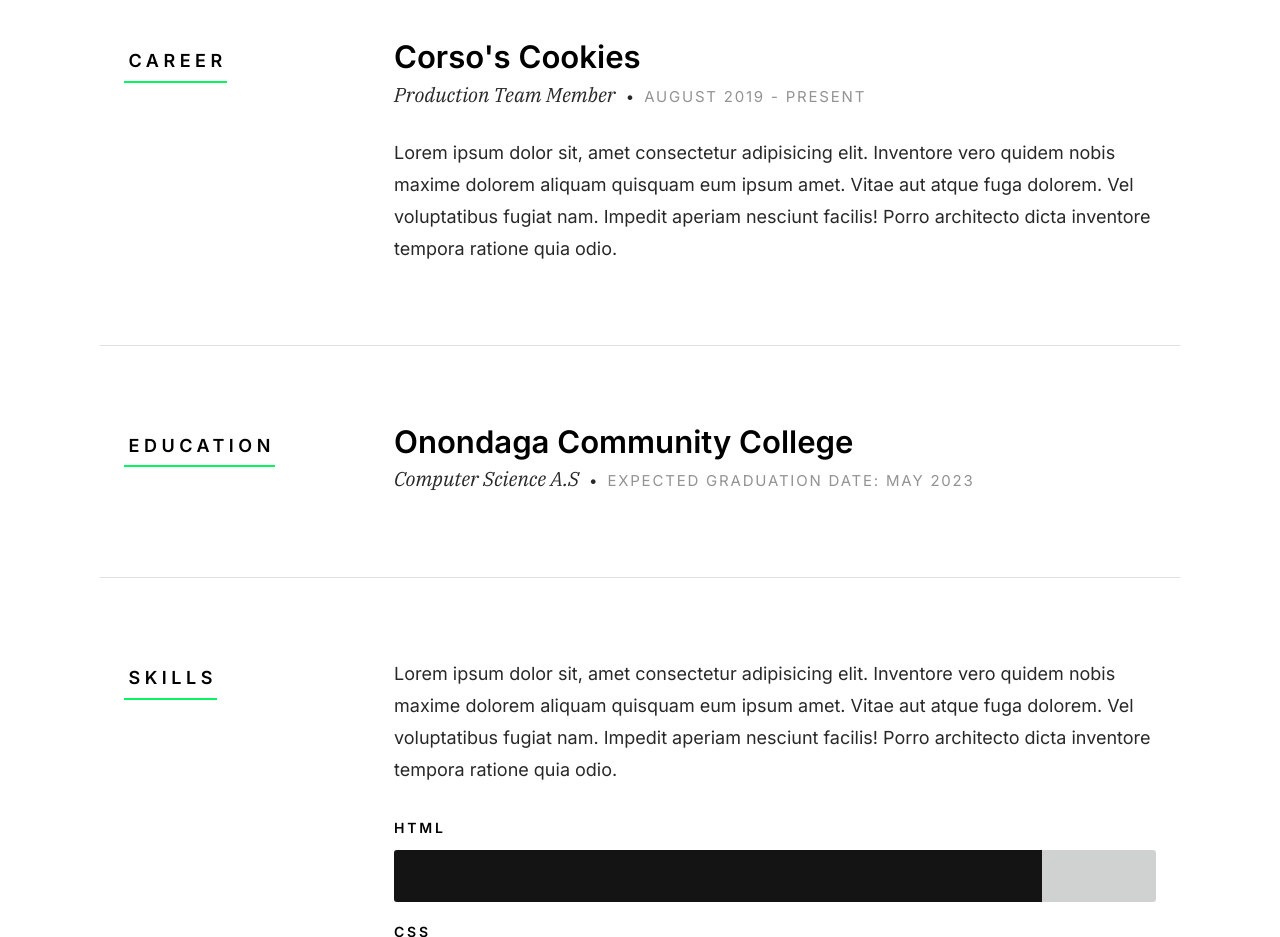
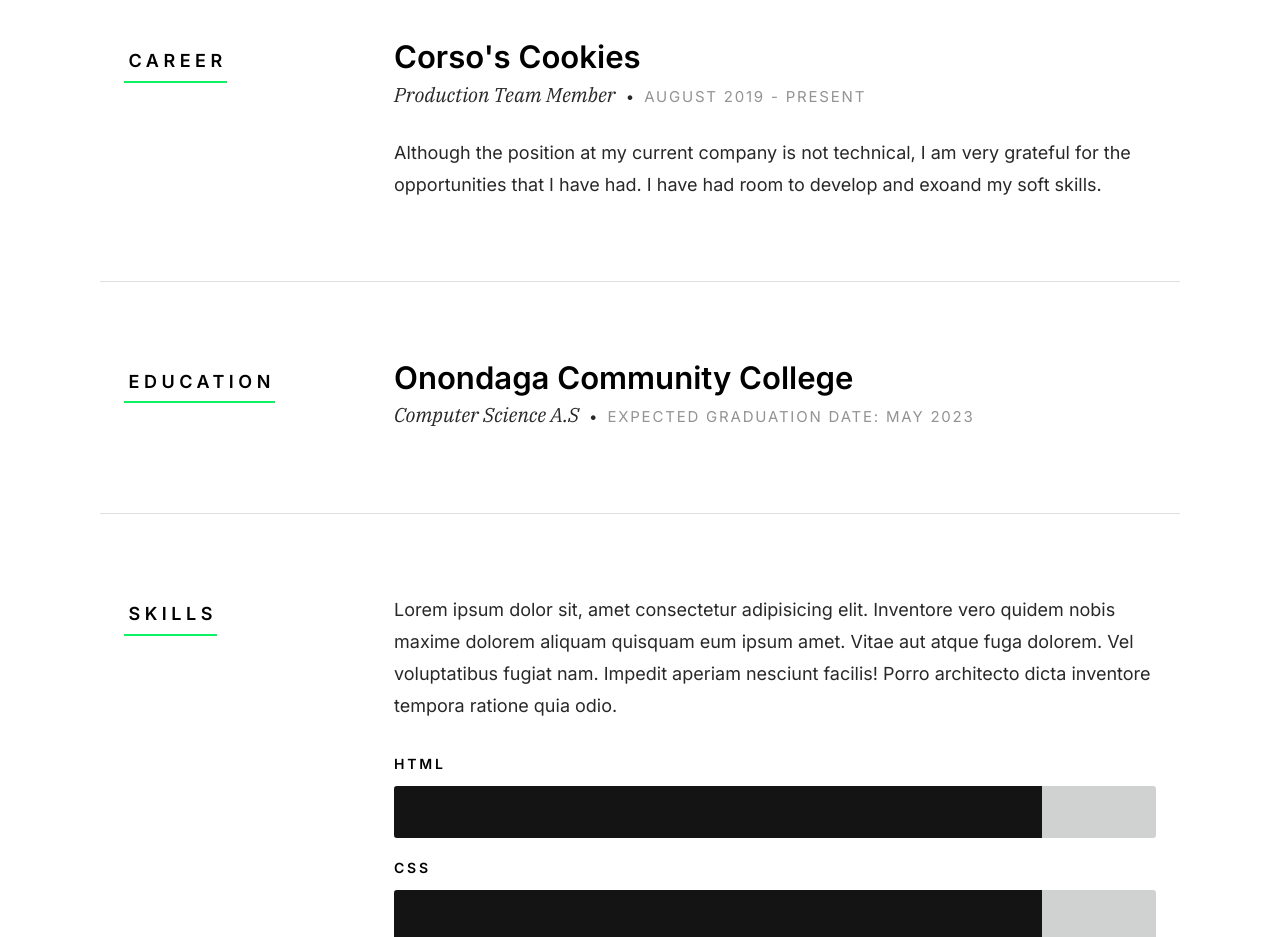
Before and after one commit to Lopezjose124/lopezjose124.github.io, a plain HTML site: page index.html in a window 1280 px wide. Shown: the part 1680-2617 px from the top of the page. Drawn offline with Linux system fonts and the light colour scheme.

Commit message:
Update index.html

```diff
--- a/index.html
+++ b/index.html
@@ -154,10 +154,8 @@
                     </div>
 
                     <p>
-                    Lorem ipsum dolor sit, amet consectetur adipisicing elit. Inventore
-                    vero quidem nobis maxime dolorem aliquam quisquam eum ipsum amet. Vitae
-                    aut atque fuga dolorem. Vel voluptatibus fugiat nam. Impedit aperiam
-                    nesciunt facilis! Porro architecto dicta inventore tempora ratione quia odio.
+                        Although the position at my current company is not technical, I am very grateful for the opportunities that I have had.
+                        I have had room to develop and exoand my soft skills.
                     </p>
 
                 </div> <!-- end resume-block -->
```
